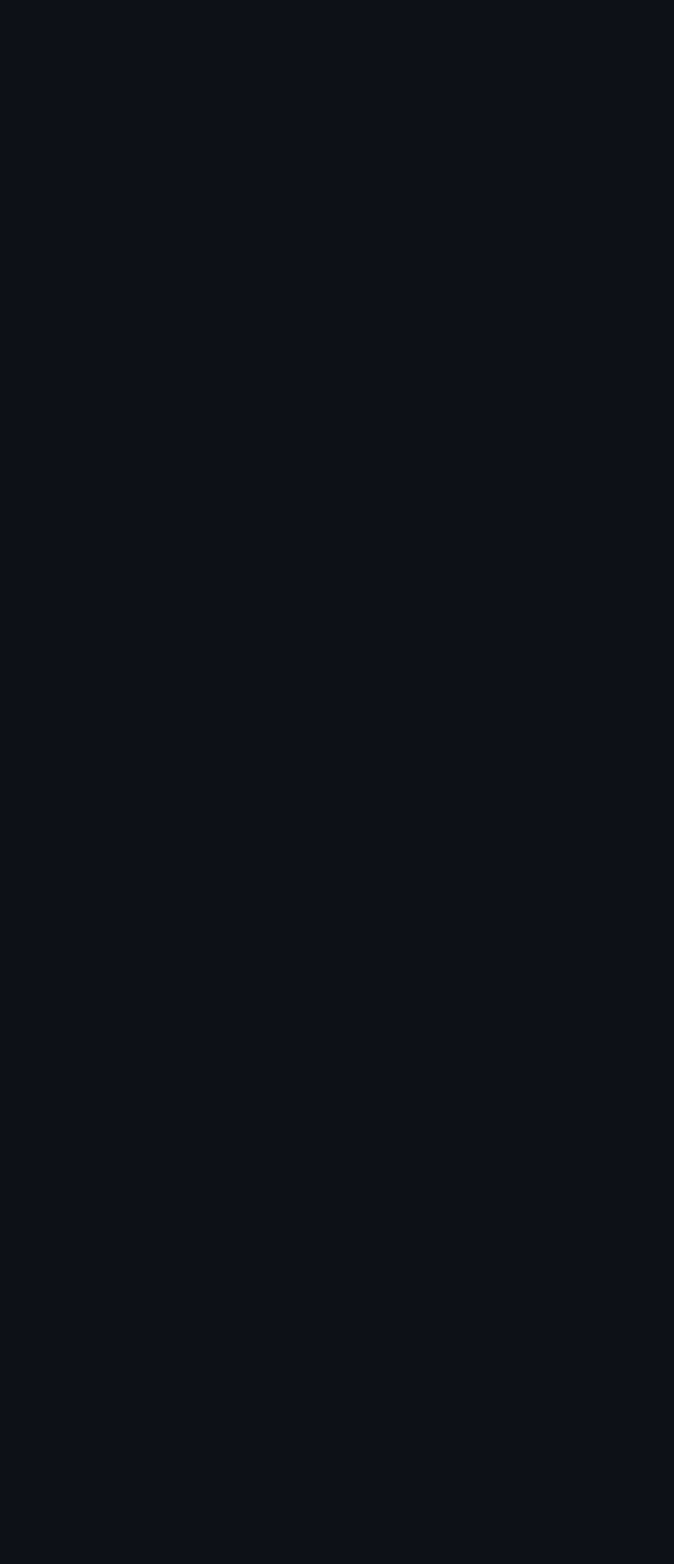
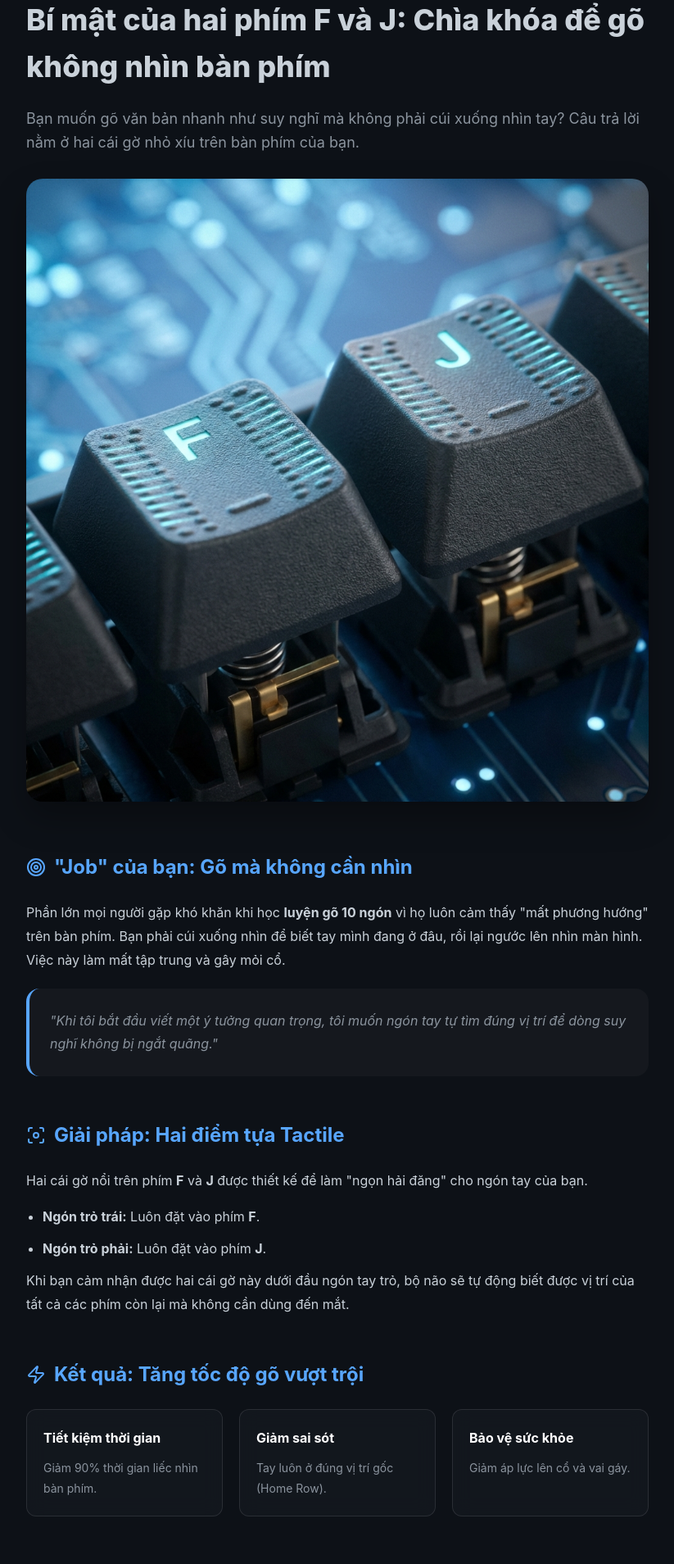
Before and after one commit to minhtn012/typing-kid-vn, a React (Vite) app: page /bi-mat-phim-f-j in a window 1280 px wide. Before the commit this address had no page. Shown: the part 120-2028 px from the top of the page at 82% size, without its empty margins (228-1051 px from the left). Before the commit the page ends 800 px from the top, so only its background shows below. Built offline with nearby package versions, Linux system fonts and the light colour scheme.

Commit message:
feat: add F/J Ridge Guide page with JTBD content and premium visuals

```diff
--- a/src/App.tsx
+++ b/src/App.tsx
@@ -6,6 +6,7 @@ import GameSession from './components/GameSession';
 import PostureGuide from './pages/PostureGuide';
 import TelexGuide from './pages/TelexGuide';
 import VniGuide from './pages/VniGuide';
+import FjRidgeGuide from './pages/FjRidgeGuide';
 import { LESSON_MODES } from './constants';
 
 type ViewMode = 'home' | 'practice';
@@ -79,6 +80,7 @@ function App() {
       <Route path="/tu-the-go-phim" element={<PostureGuide />} />
       <Route path="/huong-dan-telex" element={<TelexGuide />} />
       <Route path="/huong-dan-vni" element={<VniGuide />} />
+      <Route path="/bi-mat-phim-f-j" element={<FjRidgeGuide />} />
     </Routes>
   );
 }
--- a/src/components/HomePage.tsx
+++ b/src/components/HomePage.tsx
@@ -1,6 +1,6 @@
 import React from 'react';
 import { motion } from 'framer-motion';
-import { Keyboard as KeyboardIcon, BookOpen, ChevronRight } from 'lucide-react';
+import { Keyboard as KeyboardIcon, BookOpen, ChevronRight, Focus } from 'lucide-react';
 import { Link } from 'react-router-dom';
 import { LESSON_MODES } from '../constants';
 
@@ -229,6 +229,20 @@ const HomePage: React.FC<HomePageProps> = ({ onSelectMode, initialTabId }) => {
                         </div>
                         <ChevronRight size={20} color="var(--text-muted)" />
                     </Link>
+
+                    {/* Part 4: F/J Secret */}
+                    <Link to="/bi-mat-phim-f-j" className="glass" style={{ padding: '20px 30px', display: 'flex', alignItems: 'center', justifyContent: 'space-between', textDecoration: 'none', transition: 'transform 0.2s' }} onMouseEnter={(e) => e.currentTarget.style.transform = 'translateX(10px)'} onMouseLeave={(e) => e.currentTarget.style.transform = 'translateX(0)'}>
+                        <div style={{ display: 'flex', alignItems: 'center', gap: '20px' }}>
+                            <div style={{ background: 'rgba(52, 211, 153, 0.1)', padding: '10px', borderRadius: '12px' }}>
+                                <Focus size={20} color="#34d399" />
+                            </div>
+                            <div>
+                                <h3 style={{ fontSize: '16px', fontWeight: 'bold', color: 'var(--text-main)', marginBottom: '4px' }}>4. Bí mật của hai phím F và J</h3>
+                                <p style={{ fontSize: '13px', color: 'var(--text-muted)' }}>Tuyệt chiêu để gõ phím nhanh mà không bao giờ cần nhìn xuống.</p>
+                            </div>
+                        </div>
+                        <ChevronRight size={20} color="var(--text-muted)" />
+                    </Link>
                 </div>
             </div>
 
--- /dev/null
+++ b/src/pages/FjRidgeGuide.tsx
@@ -0,0 +1,94 @@
+import React from 'react';
+import { motion } from 'framer-motion';
+import { ChevronLeft, Focus, Target, Zap } from 'lucide-react';
+import { Link } from 'react-router-dom';
+
+const FjRidgeGuide: React.FC = () => {
+    return (
+        <motion.div
+            initial={{ opacity: 0 }}
+            animate={{ opacity: 1 }}
+            style={{ maxWidth: '800px', margin: '0 auto', padding: '60px 20px', color: 'var(--text-main)' }}
+        >
+            <Link to="/" style={{ display: 'flex', alignItems: 'center', gap: '5px', color: 'var(--primary-color)', textDecoration: 'none', marginBottom: '30px', fontWeight: 'bold' }}>
+                <ChevronLeft size={20} /> Quay lại trang chủ
+            </Link>
+
+            <header style={{ marginBottom: '50px' }}>
+                <h1 style={{ fontSize: '36px', fontWeight: '800', marginBottom: '20px' }}>
+                    Bí mật của hai phím F và J: Chìa khóa để gõ không nhìn bàn phím
+                </h1>
+                <p style={{ fontSize: '18px', color: 'var(--text-muted)', lineHeight: '1.6' }}>
+                    Bạn muốn gõ văn bản nhanh như suy nghĩ mà không phải cúi xuống nhìn tay? Câu trả lời nằm ở hai cái gờ nhỏ xíu trên bàn phím của bạn.
+                </p>
+                <img
+                    src="/guides/fj-ridges.png"
+                    alt="Cận cảnh gờ nổi trên phím F và J"
+                    style={{ width: '100%', borderRadius: '20px', marginTop: '30px', boxShadow: '0 20px 40px rgba(0,0,0,0.3)' }}
+                />
+            </header>
+
+            <article style={{ lineHeight: '1.8' }}>
+                <section style={{ marginBottom: '50px' }}>
+                    <h2 style={{ fontSize: '24px', color: 'var(--primary-color)', marginBottom: '20px', display: 'flex', alignItems: 'center', gap: '10px' }}>
+                        <Target size={24} /> "Job" của bạn: Gõ mà không cần nhìn
+                    </h2>
+                    <p>
+                        Phần lớn mọi người gặp khó khăn khi học <strong>luyện gõ 10 ngón</strong> vì họ luôn cảm thấy "mất phương hướng" trên bàn phím. Bạn phải cúi xuống nhìn để biết tay mình đang ở đâu, rồi lại ngước lên nhìn màn hình. Việc này làm mất tập trung và gây mỏi cổ.
+                    </p>
+                    <div style={{ background: 'rgba(255,255,255,0.03)', padding: '25px', borderRadius: '16px', marginTop: '20px', borderLeft: '4px solid var(--primary-color)' }}>
+                        <p style={{ fontStyle: 'italic', color: 'var(--text-muted)' }}>
+                            "Khi tôi bắt đầu viết một ý tưởng quan trọng, tôi muốn ngón tay tự tìm đúng vị trí để dòng suy nghĩ không bị ngắt quãng."
+                        </p>
+                    </div>
+                </section>
+
+                <section style={{ marginBottom: '50px' }}>
+                    <h2 style={{ fontSize: '24px', color: 'var(--primary-color)', marginBottom: '20px', display: 'flex', alignItems: 'center', gap: '10px' }}>
+                        <Focus size={24} /> Giải pháp: Hai điểm tựa Tactile
+                    </h2>
+                    <p>
+                        Hai cái gờ nổi trên phím <strong>F</strong> và <strong>J</strong> được thiết kế để làm "ngọn hải đăng" cho ngón tay của bạn.
+                    </p>
+                    <ul style={{ marginTop: '15px', paddingLeft: '20px' }}>
+                        <li style={{ marginBottom: '10px' }}><strong>Ngón trỏ trái:</strong> Luôn đặt vào phím <strong>F</strong>.</li>
+                        <li style={{ marginBottom: '10px' }}><strong>Ngón trỏ phải:</strong> Luôn đặt vào phím <strong>J</strong>.</li>
+                    </ul>
+                    <p>
+                        Khi bạn cảm nhận được hai cái gờ này dưới đầu ngón tay trỏ, bộ não sẽ tự động biết được vị trí của tất cả các phím còn lại mà không cần dùng đến mắt.
+                    </p>
+                </section>
+
+                <section style={{ marginBottom: '50px' }}>
+                    <h2 style={{ fontSize: '24px', color: 'var(--primary-color)', marginBottom: '20px', display: 'flex', alignItems: 'center', gap: '10px' }}>
+                        <Zap size={24} /> Kết quả: Tăng tốc độ gõ vượt trội
+                    </h2>
+                    <div style={{ display: 'grid', gridTemplateColumns: 'repeat(auto-fit, minmax(200px, 1fr))', gap: '20px' }}>
+                        <div className="glass" style={{ padding: '20px', borderRadius: '12px' }}>
+                            <h3 style={{ fontSize: '16px', color: '#fff', marginBottom: '10px' }}>Tiết kiệm thời gian</h3>
+                            <p style={{ fontSize: '14px', color: 'var(--text-muted)' }}>Giảm 90% thời gian liếc nhìn bàn phím.</p>
+                        </div>
+                        <div className="glass" style={{ padding: '20px', borderRadius: '12px' }}>
+                            <h3 style={{ fontSize: '16px', color: '#fff', marginBottom: '10px' }}>Giảm sai sót</h3>
+                            <p style={{ fontSize: '14px', color: 'var(--text-muted)' }}>Tay luôn ở đúng vị trí gốc (Home Row).</p>
+                        </div>
+                        <div className="glass" style={{ padding: '20px', borderRadius: '12px' }}>
+                            <h3 style={{ fontSize: '16px', color: '#fff', marginBottom: '10px' }}>Bảo vệ sức khỏe</h3>
+                            <p style={{ fontSize: '14px', color: 'var(--text-muted)' }}>Giảm áp lực lên cổ và vai gáy.</p>
+                        </div>
+                    </div>
+                </section>
+            </article>
+
+            <div style={{ marginTop: '60px', padding: '40px', background: 'linear-gradient(135deg, var(--primary-color), #3a8ee6)', borderRadius: '24px', textAlign: 'center' }}>
+                <h3 style={{ color: '#fff', fontSize: '24px', marginBottom: '15px' }}>Bạn đã sẵn sàng cảm nhận phím F và J chưa?</h3>
+                <p style={{ color: 'rgba(255,255,255,0.9)', marginBottom: '30px' }}>Hãy bắt đầu bài luyện tập cơ bản để rèn luyện trí nhớ cơ bắp.</p>
+                <Link to="/?tab=basic" style={{ padding: '15px 40px', background: '#fff', color: 'var(--primary-color)', borderRadius: '12px', textDecoration: 'none', fontWeight: 'bold', fontSize: '18px', display: 'inline-block' }}>
+                    Luyện hàng phím giữa ngay
+                </Link>
+            </div>
+        </motion.div>
+    );
+};
+
+export default FjRidgeGuide;
```
Also changed, not shown: public/guides/fj-ridges.png (added), 1 other file (tests, documents, lock files or other folders).
